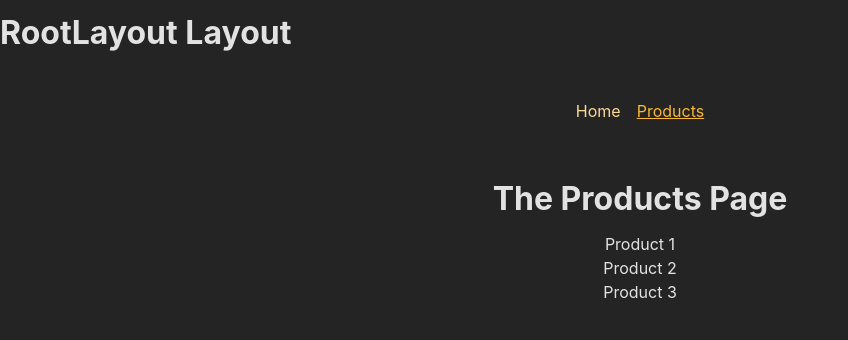
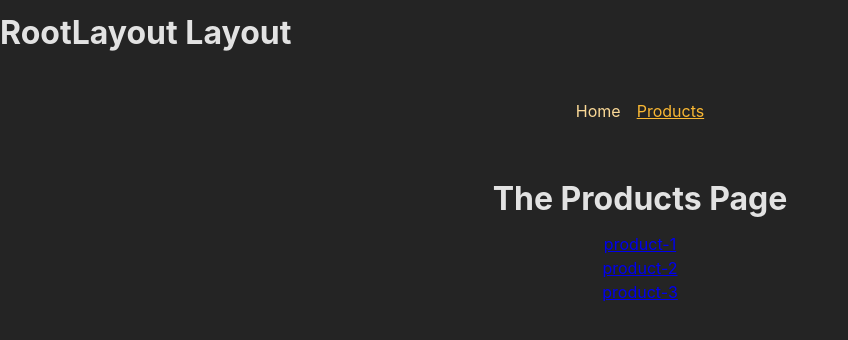
Before and after one commit to Tsitsey91/React-Complete-Guide-Course, a React (Create React App) app: page /products in a window 1280 px wide. Shown: the top 340 px of the page, without its empty margins (0-848 px from the left). Built offline with nearby package versions, Linux system fonts and the light colour scheme.

Commit message:
Adding Links for Dynamic Routes

```diff
--- a/src/pages/ProductDetails.js
+++ b/src/pages/ProductDetails.js
@@ -16,7 +16,7 @@ const ProductDetails = () => {
 
     return <>
         <h1>product details...</h1>
-        <p>{params.productID}</p>
+        <p>ID = {params.productID}</p>
     </>
 }
 
--- a/src/pages/Products.js
+++ b/src/pages/Products.js
@@ -1,13 +1,25 @@
 import React from 'react'
+import { Link } from 'react-router-dom'
+
+// "data from backend" simulation
+const PRODUCTS = [
+  { id: "p1", title: "product-1" },
+  { id: "p2", title: "product-2" },
+  { id: "p3", title: "product-3" }
+]
 
 function Products() {
   return (
     <>
       <h1>The Products Page</h1>
       <ul>
-        <li>Product 1</li>
-        <li>Product 2</li>
-        <li>Product 3</li>
+        {PRODUCTS.map((product) => {
+          return <li key={product.id}>
+            <Link to={`/products/${product.id}`}>
+              {product.title}
+            </Link>
+          </li>
+        })}
       </ul>
     </>
   )
```
